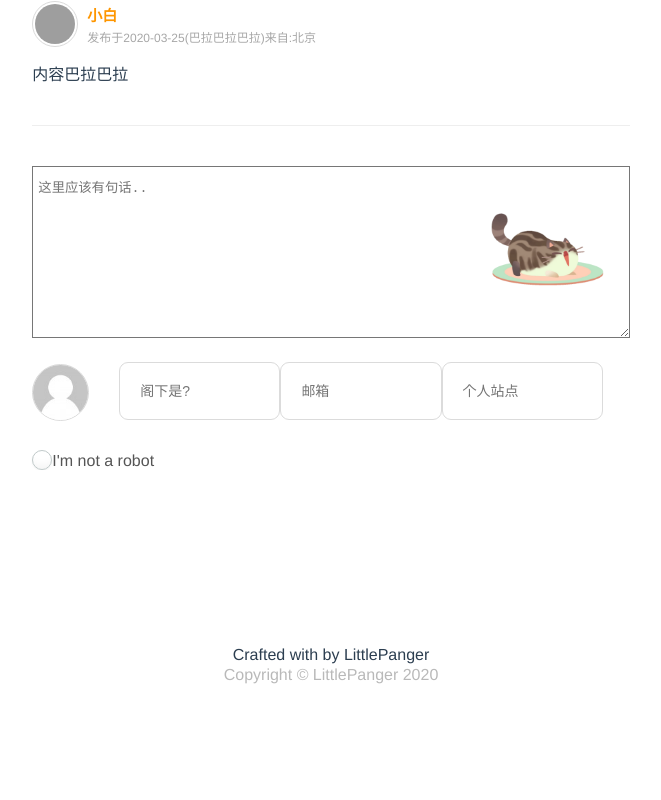
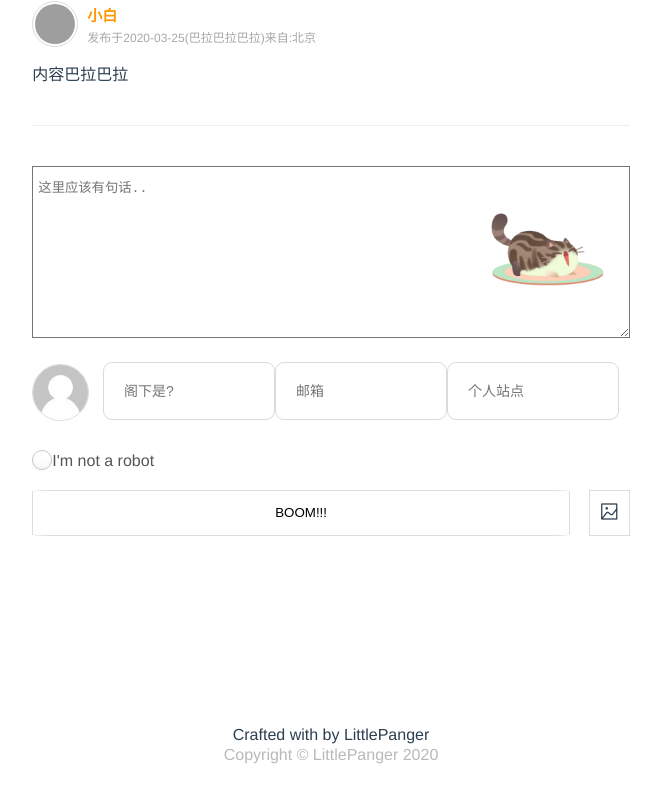
Before and after one commit to LittlePanger/BlogFrontend, a Vue app: page /comment in a window 1280 px wide. Shown: the part 1473-2273 px from the top of the page, without its empty margins (309-970 px from the left). Before the commit the page ends 2193 px from the top, so only its background shows below. Built offline with nearby package versions, Linux system fonts and the light colour scheme; grey boxes are pictures that could not be loaded; a small style sheet from the web is missing.

Commit message:
comment button

```diff
--- a/src/page/comment.vue
+++ b/src/page/comment.vue
@@ -44,33 +44,15 @@
             <input type="checkbox" id="checkbox" v-model="visitors.robot"/><label for="checkbox"></label>
             <span @click="visitors.robot = !visitors.robot">I'm not a robot</span>
           </div>
-
+          <div class="comment-form-submit">
+            <button>BOOM!!!</button>
+            <div class="comment-form-upload">
+              <input type="file">
+              <i class="el-icon-picture-outline"></i>
+            </div>
+          </div>
         </div>
       </form>
-
-      <!--      <el-form :inline="true" :model="visitors" class="demo-form-inline">-->
-      <!--        <el-upload-->
-      <!--          class="avatar-uploader"-->
-      <!--          action="https://jsonplaceholder.typicode.com/posts/"-->
-      <!--          :show-file-list="false"-->
-      <!--          :on-success="handleAvatarSuccess"-->
-      <!--          :before-upload="beforeAvatarUpload">-->
-      <!--          <img v-if="imageUrl" :src="imageUrl" class="avatar">-->
-      <!--          <i v-else class="el-icon-plus avatar-uploader-icon"></i>-->
-      <!--        </el-upload>-->
-
-      <!--        <el-form-item>-->
-      <!--          <el-input v-model="visitors.name" placeholder="阁下是"></el-input>-->
-      <!--        </el-form-item>-->
-      <!--        <el-form-item>-->
-      <!--          <el-input v-model="visitors.mail" placeholder="邮箱"></el-input>-->
-      <!--        </el-form-item>-->
-      <!--        <el-form-item>-->
-      <!--          <el-input v-model="visitors.site" placeholder="个人站点"></el-input>-->
-      <!--        </el-form-item>-->
-      <!--      </el-form>-->
-
-
     </div>
   </div>
 </template>
@@ -246,6 +228,7 @@
 
   .comment-avatar img:hover {
     transform: rotateZ(360deg);
+    border: 1px solid #fe9600;
   }
 
   .comment-writer, .comment-info {
@@ -311,7 +294,7 @@
     font-size: 14px;
     box-sizing: border-box;
     display: inline-block;
-    width: 30%;
+    width: 32%;
     border-radius: 9px;
     border: 1px solid #DBDBDB;
     outline-color: #fe9600;
@@ -354,6 +337,39 @@
     font-size: 16px;
   }
 
+  .comment-form-submit {
+    height: 60px;
+    margin-top: 20px;
+  }
+  .comment-form-submit button{
+    height: 46px;
+    width: 90%;
+    position: absolute;
+    left: 0;
+    background-color: white;
+    border: 1px solid #ddd;
+    border-radius: 3%;
+
+  }
+  .comment-form-upload{
+    border: 1px solid #ddd;
+    width: 6.5%;
+    height: 44px;
+    position: absolute;
+    right: 0;
+    line-height: 46px;
+  }
+  .comment-form-upload input{
+    width: 44px;
+    height: 44px;
+    position:absolute;
+    left: 0;
+    opacity:0;
+  }
+  .comment-form-upload i{
+    font-size: 20px;
+  }
+
   #checkbox + label {
     background-color: #FFF;
     border: 1px solid #C1CACA;
```
